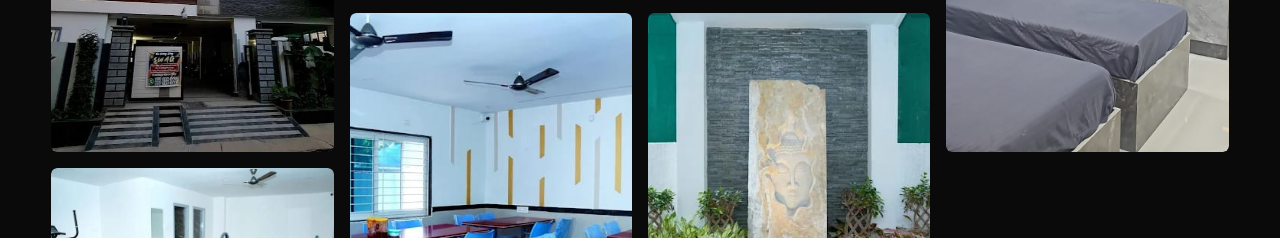
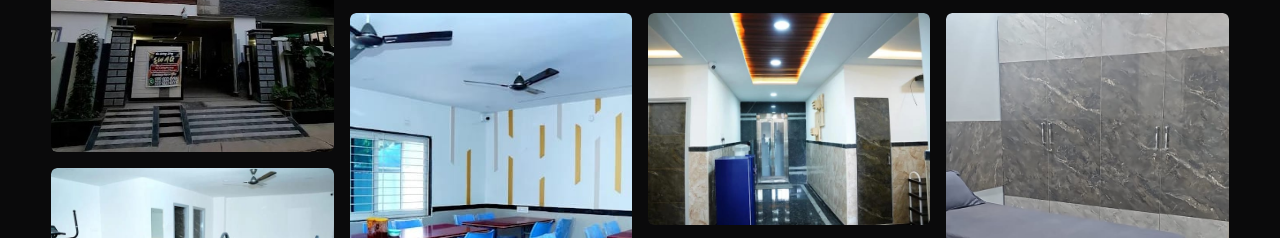
Before and after one commit to Chalam-Babu/swag-colive, a plain HTML site: page index.html in a window 1280 px wide. Shown: the part 7993-8231 px from the top of the page. Drawn offline with nearby package versions, Linux system fonts and the light colour scheme; a web font is replaced by a local one.

```diff
--- a/index.html
+++ b/index.html
@@ -1900,6 +1900,7 @@
   { label:'Dining Area', image:'daining.jpeg', cat:'common', tall:true },
   { label:'CCTV Room', image:'CCTV rrom.jpeg', cat:'amenities' },
   { label:'Parking Area', image:'Parking.jpeg', cat:'common' },
+  {lable:'interior', image:'Corridor.jpeg', cat:'amenities'},
   { label:'Serene Garden', image:'g1.jpeg', cat:'common', tall:true },
   { label:'Luxury Interiors', image:'r1.jpeg', cat:'rooms' },
 
```
